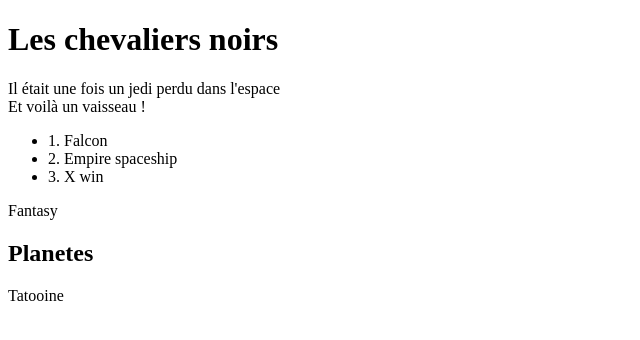
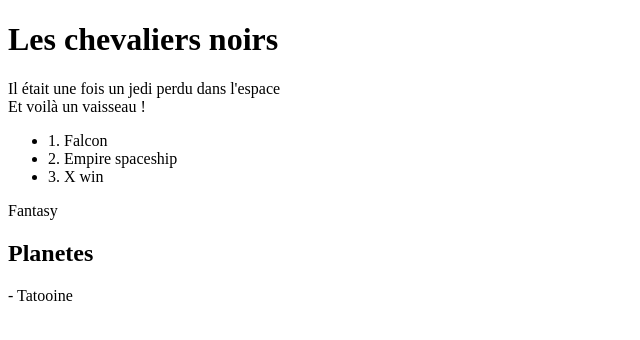
Before and after one commit to blackana/git-mastering-github, a plain HTML site: page index.html in a window 1280 px wide. Shown: the full height of the page, 0-640 px from the left. Drawn offline with Linux system fonts and the light colour scheme.

Commit message:
fix: add -

```diff
--- a/index.html
+++ b/index.html
@@ -17,9 +17,7 @@
         <p>Fantasy</p>
         <div>
             <h2>Planetes</h2>
-            <div>
-                Tatooine
-            </div>
+            <div>- Tatooine</div>
         </div>
     </body>
 </html>
```
